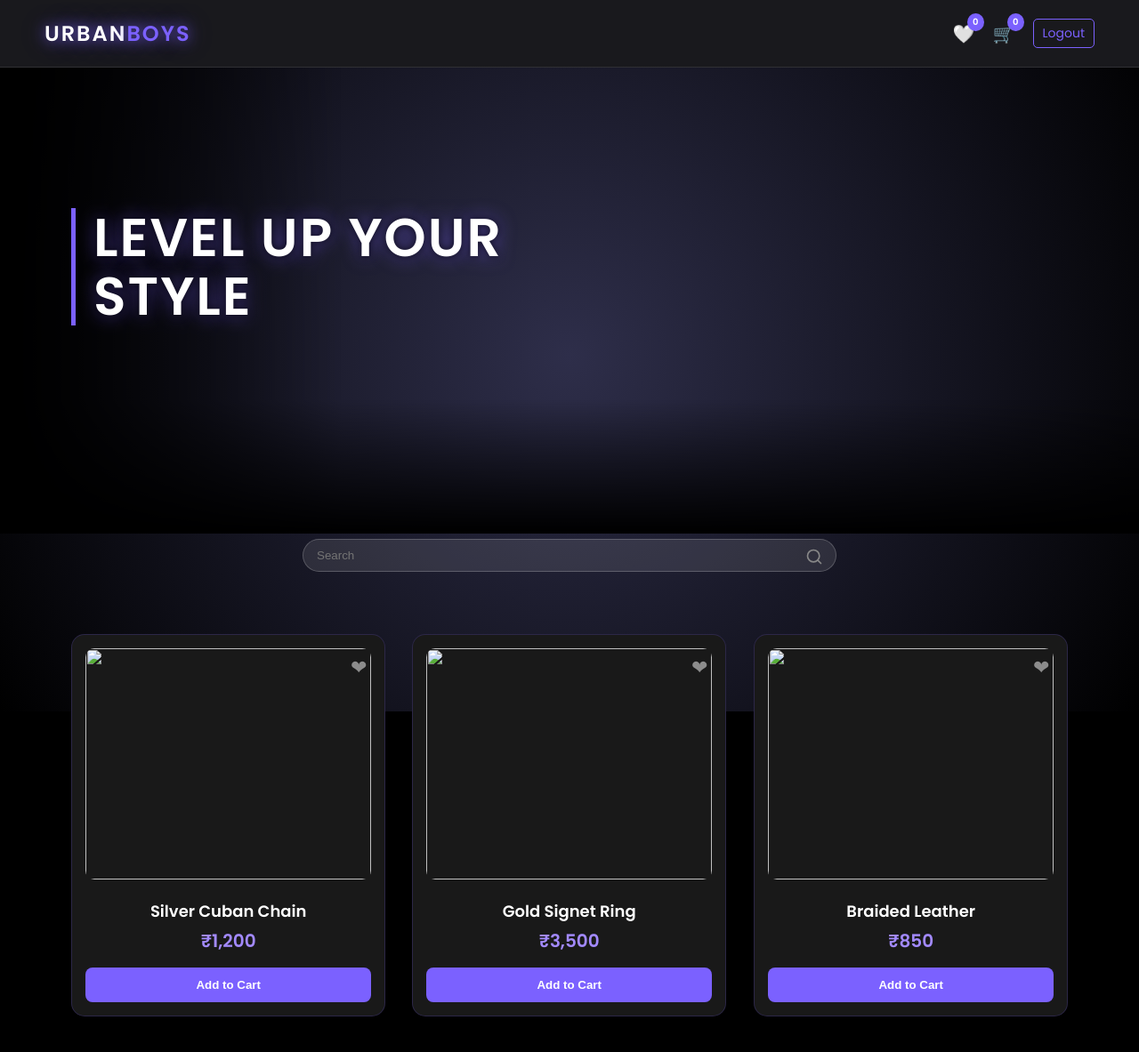
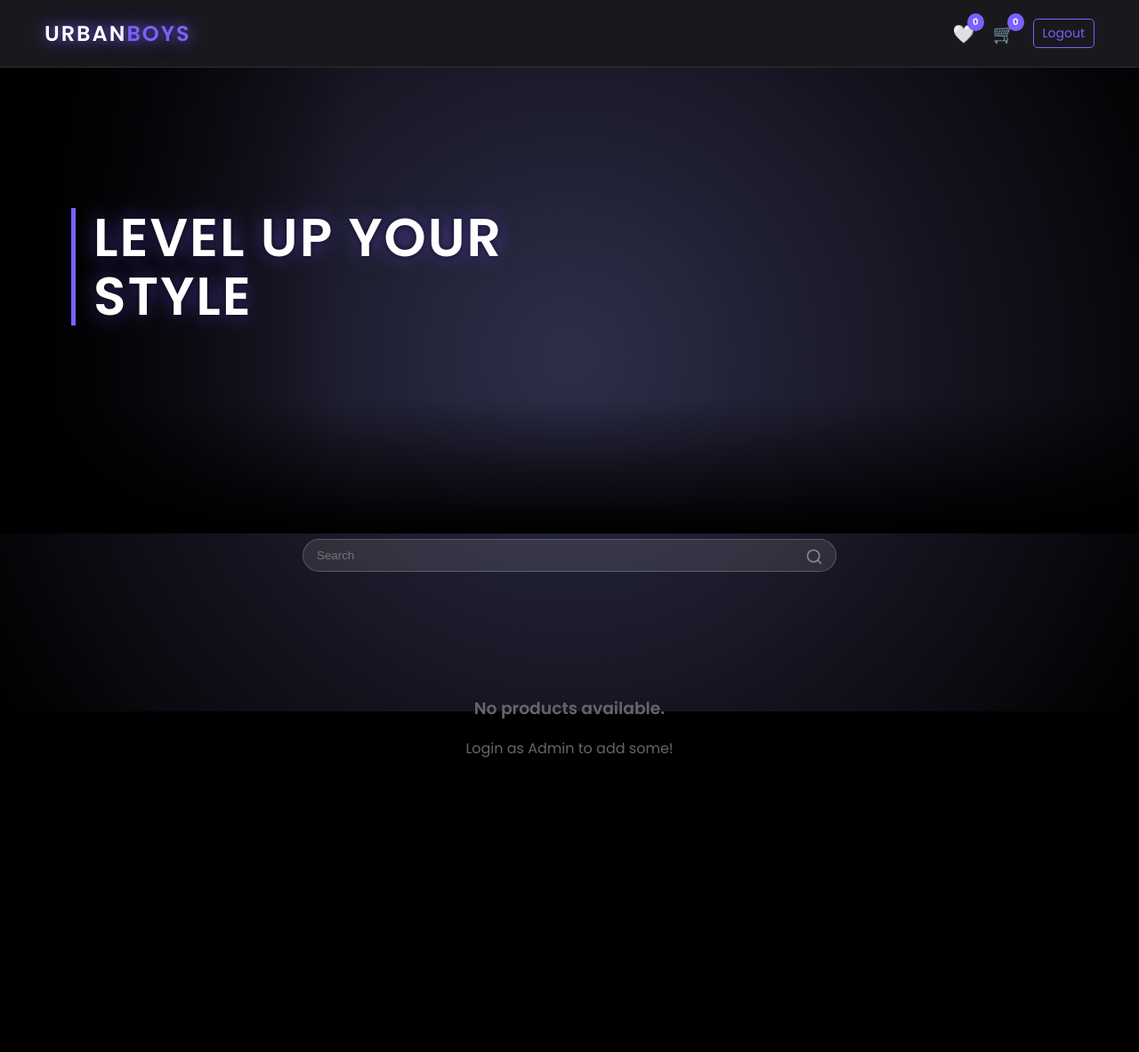
Before and after one commit to Shivani2006-git/urban-boys, a Flask app: template templates/dashboard.html in a window 1280 px wide. Shown: the whole page at 89% size. After the commit the page ends 852 px from the top, so only its background shows below. Run offline with Flask 3, Linux system fonts and the light colour scheme; the template is opened without the code that fills it, so the values that code supplies are empty; some libraries are stand-ins or nearby versions.

Commit message:
Fix product management, auto-seeding, and admin feedback

```diff
--- a/app.py
+++ b/app.py
@@ -68,6 +68,33 @@ def init_db():
 # Run init on startup
 init_db()
 
+# --- AUTO-POPULATE DEMO PRODUCTS ---
+def seed_products():
+    try:
+        conn = get_db_connection()
+        if conn:
+            cursor = conn.cursor()
+            cursor.execute("SELECT COUNT(*) FROM products")
+            if cursor.fetchone()[0] == 0:
+                # Add 6 demo products
+                items = [
+                    ("Pendant Chain", 500, "https://images.unsplash.com/photo-1599643478518-a784e5dc4c8f?w=500"),
+                    ("Cuban Chain", 400, "https://images.unsplash.com/photo-1611085583191-a3b130a8b9f1?w=500"),
+                    ("Silver Ring", 250, "https://images.unsplash.com/photo-1605100804763-247f67b3fb41?w=500"),
+                    ("Leather Bracelet", 350, "https://images.unsplash.com/photo-1629224316160-974592274e70?w=500"),
+                    ("Stylish Bracelet", 200, "https://images.unsplash.com/photo-1611591678481-155b71944048?w=500"),
+                    ("Black Stone Ring", 150, "https://images.unsplash.com/photo-1616327047702-863776953063?w=500")
+                ]
+                cursor.executemany("INSERT INTO products (name, price, image_url) VALUES (?, ?, ?)", items)
+                conn.commit()
+                print("✅ Database pre-populated with 6 demo products.")
+            cursor.close()
+            conn.close()
+    except Exception as e:
+        print(f"❌ Error seeding products: {e}")
+
+seed_products()
+
 @app.route('/')
 def home():
     return render_template('index.html')
@@ -96,7 +123,8 @@ def save_user():
             return render_template('index.html', error_msg="Username already taken!")
         return render_template('index.html', error_msg=f"Error: {e}")
 
-    # SUCCESS: Redirect to dashboard
+    # SUCCESS: Set session and redirect
+    session['username'] = user
     return redirect(url_for('dashboard'))
 
 @app.route('/login', methods=['POST'])
@@ -118,27 +146,14 @@ def login():
         return render_template('index.html', error_msg="Login failed due to system error.")
 
     if user:
-        # Fetch products for the dashboard
-        products = []
-        try:
-            conn = get_db_connection()
-            if conn:
-                cursor = conn.cursor()
-                cursor.execute("SELECT name, price, image_url FROM products ORDER BY id DESC")
-                products = cursor.fetchall()
-                cursor.close()
-                conn.close()
-        except Exception as e:
-            print(f"Error fetching products: {e}")
-
-        # This sends the user to your shop after successful login
-        return render_template('dashboard.html', username=user_val, products=products)
+        session['username'] = user_val
+        return redirect(url_for('dashboard'))
     else:
         return render_template('index.html', error_msg="Invalid credentials. Try again!")
 
 @app.route('/dashboard')
-@app.route('/dashboard')
 def dashboard():
+    username = session.get('username', 'Guest')
     # Fetch products for the dashboard
     products = []
     try:
@@ -152,7 +167,7 @@ def dashboard():
     except Exception as e:
         print(f"Error fetching products: {e}")
 
-    return render_template('dashboard.html', products=products)
+    return render_template('dashboard.html', username=username, products=products)
 
 # --- ADMIN ROUTES ---
 
@@ -221,9 +236,9 @@ def delete_product(product_id):
             conn.commit()
             cursor.close()
             conn.close()
-            print(f"✅ Product {product_id} deleted.")
+            flash(f"✅ Product {product_id} deleted successfully!", "success")
         except Exception as e:
-            print(f"❌ Error deleting product: {e}")
+            flash(f"❌ Error deleting product: {e}", "error")
 
     return redirect(url_for('admin'))
 
@@ -249,9 +264,9 @@ def add_product():
         conn.commit()
         cursor.close()
         conn.close()
-        print(f"✅ Product '{name}' added successfully!")
+        flash(f"✅ Product '{name}' added successfully!", "success")
     except Exception as e:
-        print(f"❌ Error adding product: {e}")
+        flash(f"❌ Error adding product: {e}", "error")
 
     return redirect(url_for('admin'))
 
--- a/templates/dashboard.html
+++ b/templates/dashboard.html
@@ -158,7 +158,8 @@
             width: 100%;
             height: 600px;
             z-index: 0;
-            /* Behind navbar */
+            /* Behind n
+            avbar */
             overflow: hidden;
         }
 
@@ -542,33 +543,9 @@
             </div>
             {% endfor %}
             {% else %}
-            <!-- DEMO PRODUCTS -->
-            <div class="card">
-                <div class="wish-icon" onclick="toggleWish(this)">❤</div>
-                <img src="https://via.placeholder.com/300x300/333/fff?text=Silver+Chain">
-                <div class="info">
-                    <div class="name">Silver Cuban Chain</div>
-                    <div class="price">₹1,200</div>
-                    <button class="add-btn" onclick="addToCart(1200)">Add to Cart</button>
-                </div>
-            </div>
-            <div class="card">
-                <div class="wish-icon" onclick="toggleWish(this)">❤</div>
-                <img src="https://via.placeholder.com/300x300/333/fff?text=Gold+Ring">
-                <div class="info">
-                    <div class="name">Gold Signet Ring</div>
-                    <div class="price">₹3,500</div>
-                    <button class="add-btn" onclick="addToCart(3500)">Add to Cart</button>
-                </div>
-            </div>
-            <div class="card">
-                <div class="wish-icon" onclick="toggleWish(this)">❤</div>
-                <img src="https://via.placeholder.com/300x300/333/fff?text=Leather+Bracelet">
-                <div class="info">
-                    <div class="name">Braided Leather</div>
-                    <div class="price">₹850</div>
-                    <button class="add-btn" onclick="addToCart(850)">Add to Cart</button>
-                </div>
+            <div style="grid-column: 1/-1; text-align: center; padding: 50px; color: #666;">
+                <h3>No products available.</h3>
+                <p>Login as Admin to add some!</p>
             </div>
             {% endif %}
 
```
Also changed, not shown: templates/admin.html (+40 -0 lines), database.db.
